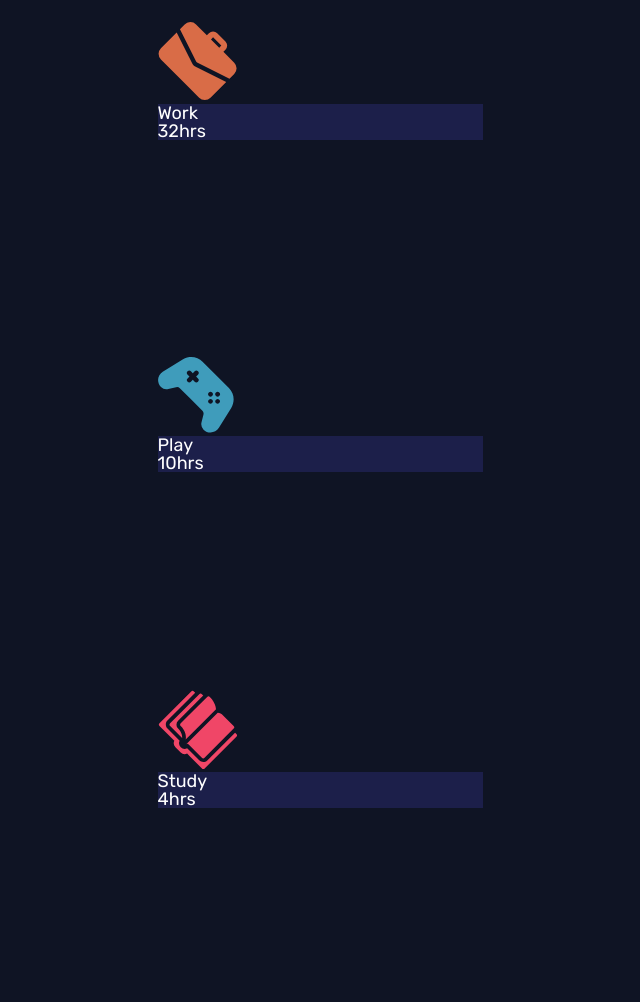
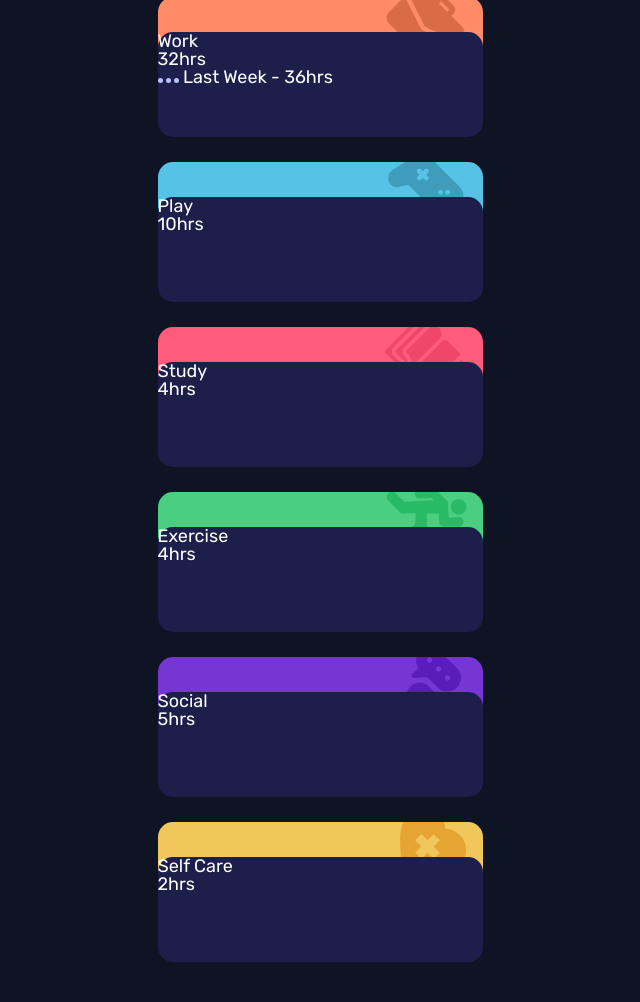
Before and after one commit to HarouneHdd/time-tracking-dashboard, a plain HTML site: page index.html in a window 1280 px wide. Shown: the part 312-1314 px from the top of the page, without its empty margins (320-960 px from the left). Drawn offline with Linux system fonts and the light colour scheme.

Commit message:
Editing layout and design

```diff
--- a/Resources/CSS/index.css
+++ b/Resources/CSS/index.css
@@ -25,7 +25,7 @@ h1, h2, p, small {
     /* ### Primary */
     --blue: #5847eb;
 
-    --light-red: #ff8c66;
+    --light-orange: #ff8c66;
     --soft-blue: #56c2e6;
     --light-red: #ff5c7c;
     --lime-green: #4acf81;
@@ -43,17 +43,81 @@ h1, h2, p, small {
     .grid-container {
         display: grid;
         justify-content: center;
-        grid-template: repeat(7, 1fr) / 325px;
-        gap: 25px 25px;
+        grid-template: 400px, repeat(6, 180px) / 325px;
+        gap: 0 25px;
     }
 
     .grid-item {
+        position: relative;
         border-radius: 15px;
         overflow: hidden;
     }
     .grid-item .info-card {
         background-color: var(--dark-blue);
+        position: relative;
+        z-index: 1;
+        height: 105px;
+        width: 325px;
+        border-radius: 15px;
+        bottom: 25px;
+    }
 
+    .background {
+        height: 60px;
+    }
+
+    #work .background {
+        background-color: var(--light-orange);
+    }
+    #work .background img {
+        position: absolute;
+        left: 228px;
+        bottom: 97px;
+    }
+
+    #play .background {
+        background-color: var(--soft-blue);
+    }
+    #play .background img {
+        position: absolute;
+        left: 230px;
+        bottom: 96px;
+    }
+
+    #study .background {
+        background-color: var(--light-red);
+    }
+    #study .background img {
+        position: absolute;
+        left: 226px;
+        bottom: 96px;
+    }
+
+    #exercise .background {
+        background-color: var(--lime-green);
+    }
+    #exercise .background img {
+        position: absolute;
+        left: 228px;
+        bottom: 113px;
+    }
+
+    #social .background {
+        background-color: var(--violet);
+    }
+    #social .background img {
+        position: absolute;
+        left: 234px;
+        bottom: 81px;
+    }
+
+    #self-care .background {
+        background-color: var(--soft-orange);
+    }
+    #self-care .background img {
+        position: absolute;
+        left: 242px;
+        bottom: 113px;
     }
 }
 
--- a/index.html
+++ b/index.html
@@ -29,8 +29,12 @@
                     <img src="Resources/Images/icon-work.svg" alt="work icon"/>
                 </div>
                 <div class="info-card">
-                    <h2>Work</h2>
-                    <p>32hrs</p>
+                    <div>
+                        <h2>Work</h2>
+                        <p>32hrs</p>
+                        <img src="Resources/Images/icon-ellipsis.svg" alt=""/>
+                        <small>Last Week - 36hrs</small>
+                    </div>
                 </div>
             </div>
             <div class="grid-item" id="play">
```
